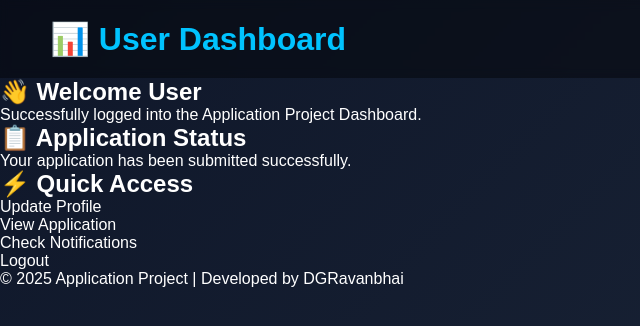
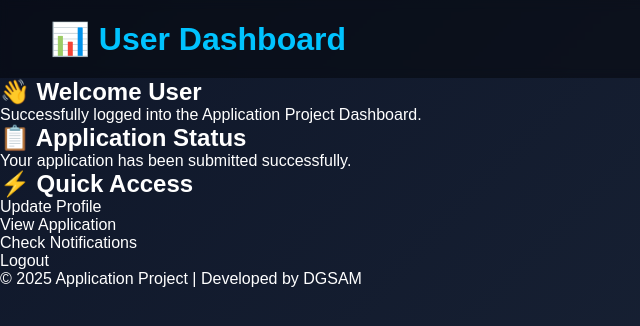
Before and after one commit to Simyonsam22/HTML-PROJECT, a plain HTML site: page dashboard.html in a window 1280 px wide. Shown: the full height of the page, 0-640 px from the left. Drawn offline with Linux system fonts and the light colour scheme.

Commit message:
Update dashboard.html

```diff
--- a/dashboard.html
+++ b/dashboard.html
@@ -79,7 +79,7 @@
 
         <p>
             © 2025 Application Project |
-            Developed by DGRavanbhai
+            Developed by DGSAM
         </p>
 
     </footer>
```
